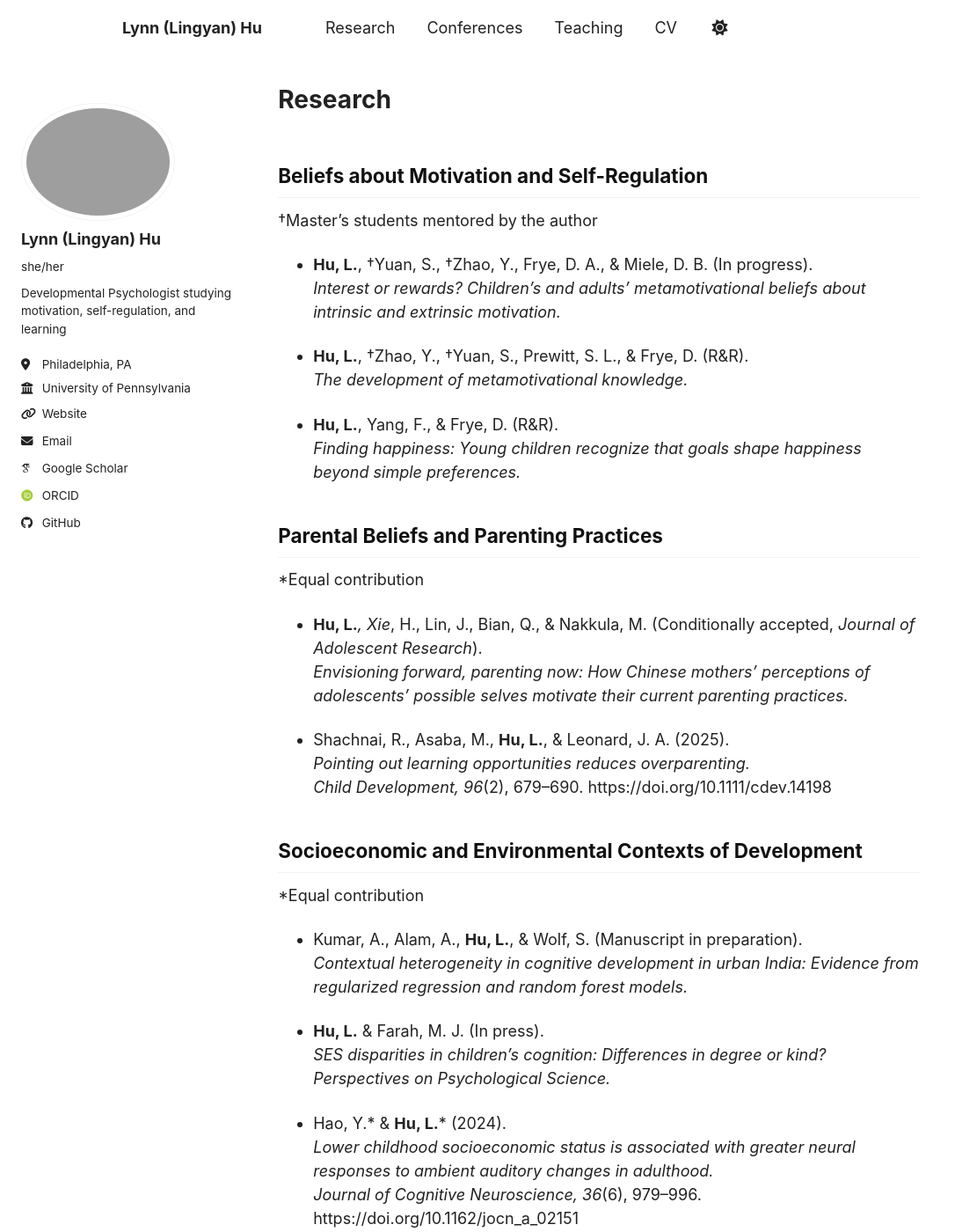
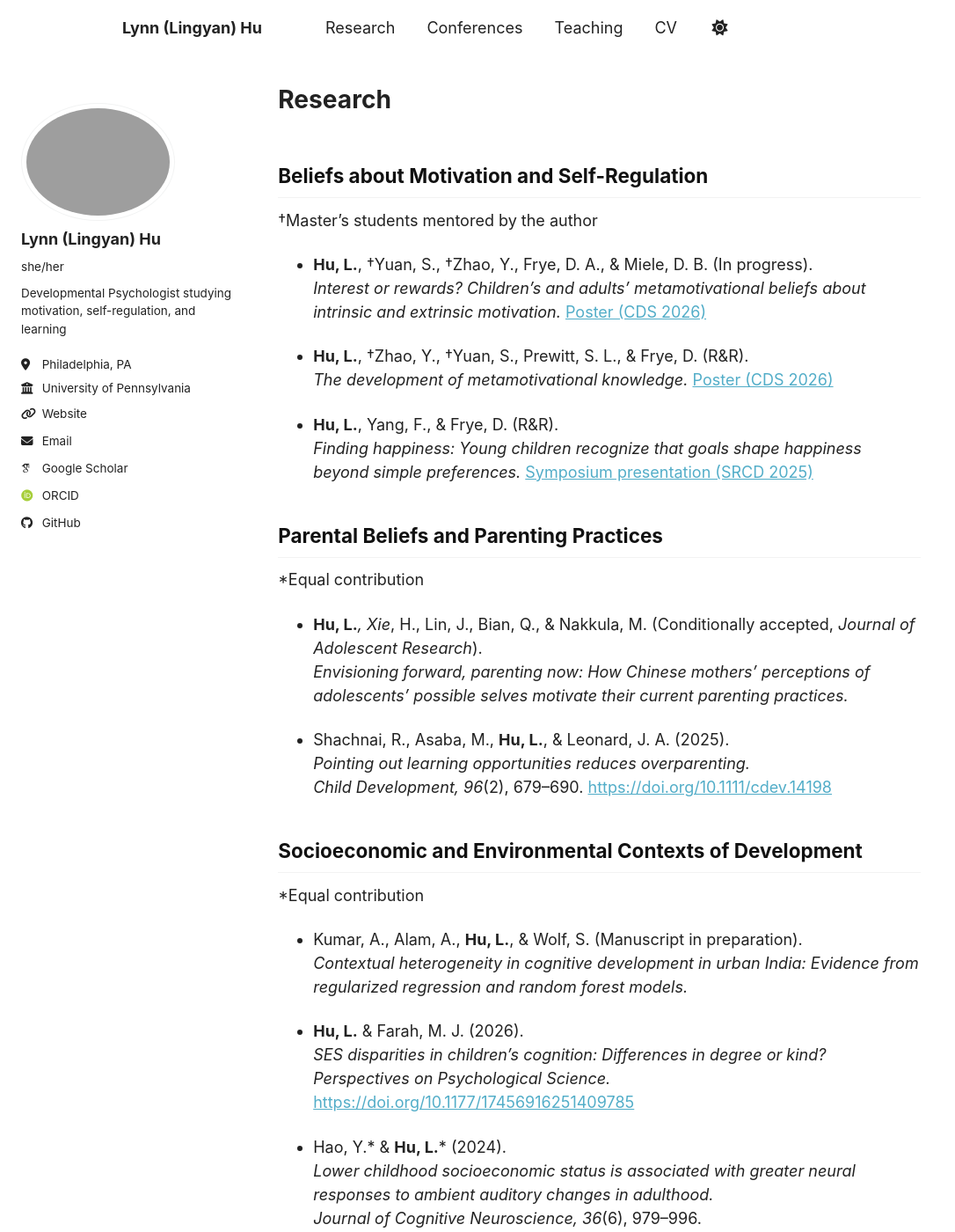
Before and after one commit to lingyh904/lingyh904.github.io, a Jekyll site: the page built from _pages/research.md, in a window 1280 px wide and 1400 px high. Shown: the whole window at 88% size, without its empty margins (0-1086 px from the left). Built offline with Jekyll 4.4.1, drawn with Linux system fonts in a browser that asks for light colours; some web fonts are replaced; a script bundle is joined from its source files by our own code; library files that are not in the unit come from our copies; some of the changed text lies outside the part shown.

Commit message:
Update research.md

```diff
--- a/_pages/research.md
+++ b/_pages/research.md
@@ -10,12 +10,15 @@ author_profile: true
 
 - **Hu, L.**, †Yuan, S., †Zhao, Y., Frye, D. A., & Miele, D. B. (In progress).
   *Interest or rewards? Children’s and adults’ metamotivational beliefs about intrinsic and extrinsic motivation.*
+  [Poster (CDS 2026)](LINK_HERE)
 
 - **Hu, L.**, †Zhao, Y., †Yuan, S., Prewitt, S. L., & Frye, D. (R&R).
   *The development of metamotivational knowledge.*
+    [Poster (CDS 2026)](LINK_HERE)
 
 - **Hu, L.**, Yang, F., & Frye, D. (R&R).
   *Finding happiness: Young children recognize that goals shape happiness beyond simple preferences.*
+    [Symposium presentation (SRCD 2025)](LINK_HERE)
 
 ## Parental Beliefs and Parenting Practices
 *Equal contribution
@@ -25,7 +28,7 @@ author_profile: true
 
 - Shachnai, R., Asaba, M., **Hu, L.**, & Leonard, J. A. (2025).
   *Pointing out learning opportunities reduces overparenting.*
-  *Child Development, 96*(2), 679–690. https://doi.org/10.1111/cdev.14198
+  *Child Development, 96*(2), 679–690. [https://doi.org/10.1111/cdev.14198](https://doi.org/10.1111/cdev.14198)
 
 
 
@@ -35,10 +38,11 @@ author_profile: true
 - Kumar, A., Alam, A., **Hu, L.**, & Wolf, S. (Manuscript in preparation).
   *Contextual heterogeneity in cognitive development in urban India: Evidence from regularized regression and random forest models.*
 
-- **Hu, L.** & Farah, M. J. (In press).
+- **Hu, L.** & Farah, M. J. (2026).
   *SES disparities in children’s cognition: Differences in degree or kind?*
   *Perspectives on Psychological Science.*
+[https://doi.org/10.1177/17456916251409785](https://doi.org/10.1177/17456916251409785)
 
 - Hao, Y.* & **Hu, L.*** (2024).
   *Lower childhood socioeconomic status is associated with greater neural responses to ambient auditory changes in adulthood.*
-  *Journal of Cognitive Neuroscience, 36*(6), 979–996. https://doi.org/10.1162/jocn_a_02151
+  *Journal of Cognitive Neuroscience, 36*(6), 979–996. [https://doi.org/10.1162/jocn_a_02151](https://doi.org/10.1162/jocn_a_02151)
```
